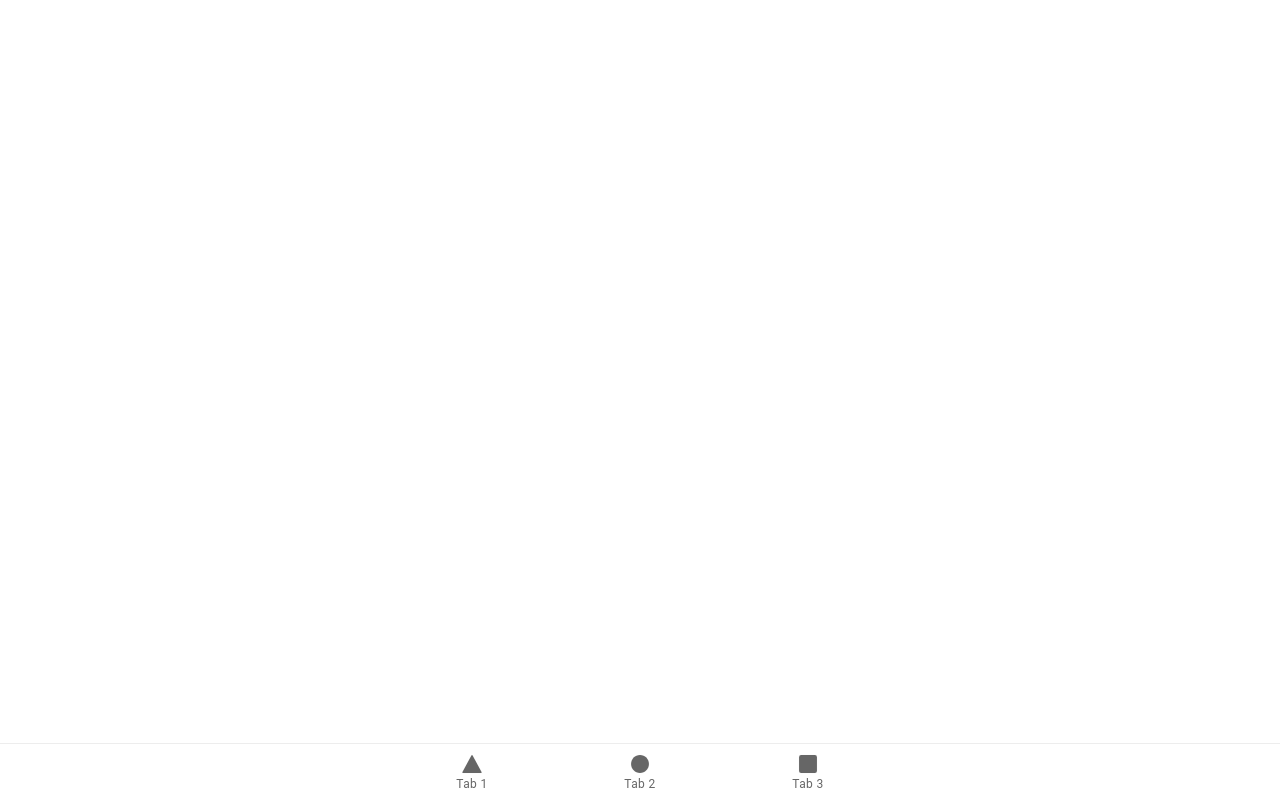
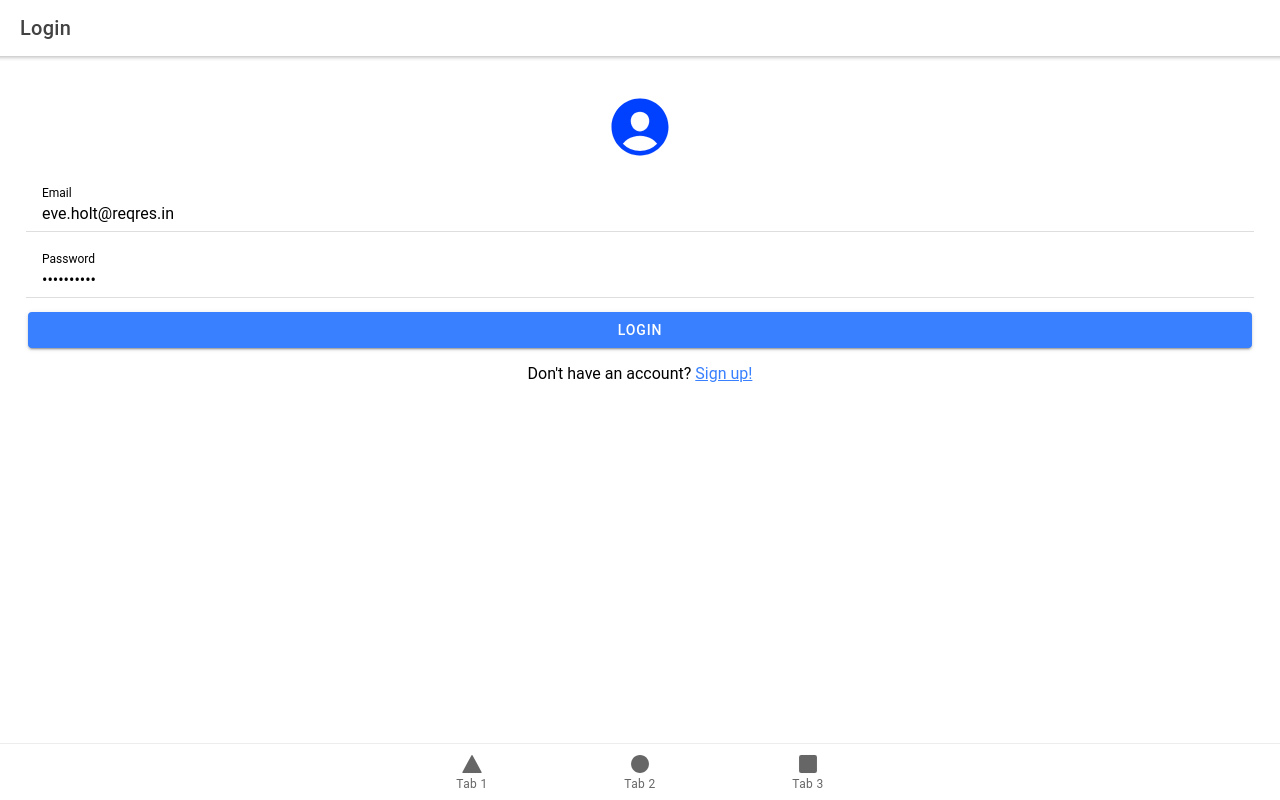
Before and after one commit to johnewong/CZ2006-Frontend, a React (Create React App) app: page /login in a window 1280 px wide. Built offline with nearby package versions, Linux system fonts and the light colour scheme.

Commit message:
add login

```diff
--- a/package.json
+++ b/package.json
@@ -15,6 +15,7 @@
     "@types/react-dom": "^16.9.10",
     "@types/react-router": "^5.1.11",
     "@types/react-router-dom": "^5.1.7",
+    "axios": "^0.21.1",
     "ionicons": "^5.4.0",
     "react": "^17.0.1",
     "react-dom": "^17.0.1",
--- a/src/App.tsx
+++ b/src/App.tsx
@@ -33,11 +33,14 @@ import '@ionic/react/css/display.css';
 /* Theme variables */
 import './theme/variables.css';
 
+import Login from './pages/Login';
+
 const App: React.FC = () => (
   <IonApp>
     <IonReactRouter>
       <IonTabs>
         <IonRouterOutlet>
+         <Route path="/login" component={Login} exact={true} />
           <Route exact path="/tab1">
             <Tab1 />
           </Route>
--- /dev/null
+++ b/src/pages/Login.tsx
@@ -0,0 +1,127 @@
+import { IonContent, IonHeader, IonPage, IonTitle, IonToolbar } from '@ionic/react';
+import React, { useState } from 'react';
+import axios from "axios";
+import { IonGrid, IonRow, IonCol } from '@ionic/react';
+import { personCircle } from "ionicons/icons";
+import { useHistory } from "react-router-dom";
+import { IonItem, IonLabel, IonInput, IonButton, IonIcon, IonAlert } from '@ionic/react';
+
+function validateEmail(email: string) {
+    const re = /^((?:[a-z0-9!#$%&'*+/=?^_`{|}~-]+(?:\.[a-z0-9!#$%&'*+/=?^_`{|}~-]+)*|"(?:[\x01-\x08\x0b\x0c\x0e-\x1f\x21\x23-\x5b\x5d-\x7f]|\\[\x01-\x09\x0b\x0c\x0e-\x7f])*")@(?:(?:[a-z0-9](?:[a-z0-9-]*[a-z0-9])?\.)+[a-z0-9](?:[a-z0-9-]*[a-z0-9])?|\[(?:(?:25[0-5]|2[0-4][0-9]|[01]?[0-9][0-9]?)\.){3}(?:25[0-5]|2[0-4][0-9]|[01]?[0-9][0-9]?|[a-z0-9-]*[a-z0-9]:(?:[\x01-\x08\x0b\x0c\x0e-\x1f\x21-\x5a\x53-\x7f]|\\[\x01-\x09\x0b\x0c\x0e-\x7f])+)\]))$/;
+    return re.test(String(email).toLowerCase());
+}
+const Login: React.FC = () => {
+  const history = useHistory();
+  const [email, setEmail] = useState<string>("eve.holt@reqres.in");
+  const [password, setPassword] = useState<string>("cityslicka");
+  const [iserror, setIserror] = useState<boolean>(false);
+  const [message, setMessage] = useState<string>("");
+  const handleLogin = () => {
+    if (!email) {
+        setMessage("Please enter a valid email");
+        setIserror(true);
+        return;
+    }
+    if (validateEmail(email) === false) {
+        setMessage("Your email is invalid");
+        setIserror(true);
+        return;
+    }
+
+    if (!password || password.length < 6) {
+        setMessage("Please enter your password");
+        setIserror(true);
+        return;
+    }
+
+    const loginData = {
+        "email": email,
+        "password": password
+    }
+
+    const api = axios.create({
+        baseURL: `https://reqres.in/api`
+    })
+    api.post("/login", loginData)
+        .then(res => {
+            history.push("/dashboard/" + email);
+         })
+         .catch(error=>{
+            setMessage("Auth failure! Please create an account");
+            setIserror(true)
+         })
+  };
+
+  return (
+    <IonPage>
+      <IonHeader>
+        <IonToolbar>
+          <IonTitle>Login</IonTitle>
+        </IonToolbar>
+      </IonHeader>
+      <IonContent fullscreen className="ion-padding ion-text-center">
+        <IonGrid>
+        <IonRow>
+          <IonCol>
+            <IonAlert
+                isOpen={iserror}
+                onDidDismiss={() => setIserror(false)}
+                cssClass="my-custom-class"
+                header={"Error!"}
+                message={message}
+                buttons={["Dismiss"]}
+            />
+          </IonCol>
+        </IonRow>
+        <IonRow>
+          <IonCol>
+            <IonIcon
+                style={{ fontSize: "70px", color: "#0040ff" }}
+                icon={personCircle}
+            />
+          </IonCol>
+        </IonRow>
+          <IonRow>
+            <IonCol>
+            <IonItem>
+            <IonLabel position="floating"> Email</IonLabel>
+            <IonInput
+                type="email"
+                value={email}
+                onIonChange={(e) => setEmail(e.detail.value!)}
+                >
+            </IonInput>
+            </IonItem>
+            </IonCol>
+          </IonRow>
+
+          <IonRow>
+            <IonCol>
+            <IonItem>
+              <IonLabel position="floating"> Password</IonLabel>
+              <IonInput
+                type="password"
+                value={password}
+                onIonChange={(e) => setPassword(e.detail.value!)}
+                >
+              </IonInput>
+            </IonItem>
+            </IonCol>
+          </IonRow>
+          <IonRow>
+            <IonCol>
+
+              <IonButton expand="block" onClick={handleLogin}>Login</IonButton>
+              <p style={{ fontSize: "medium" }}>
+                  Don't have an account? <a href="#">Sign up!</a>
+              </p>
+
+            </IonCol>
+          </IonRow>
+        </IonGrid>
+      </IonContent>
+    </IonPage>
+  );
+};
+
+export default Login;
```
Also changed, not shown: 1 other file (tests, documents, lock files or other folders).
